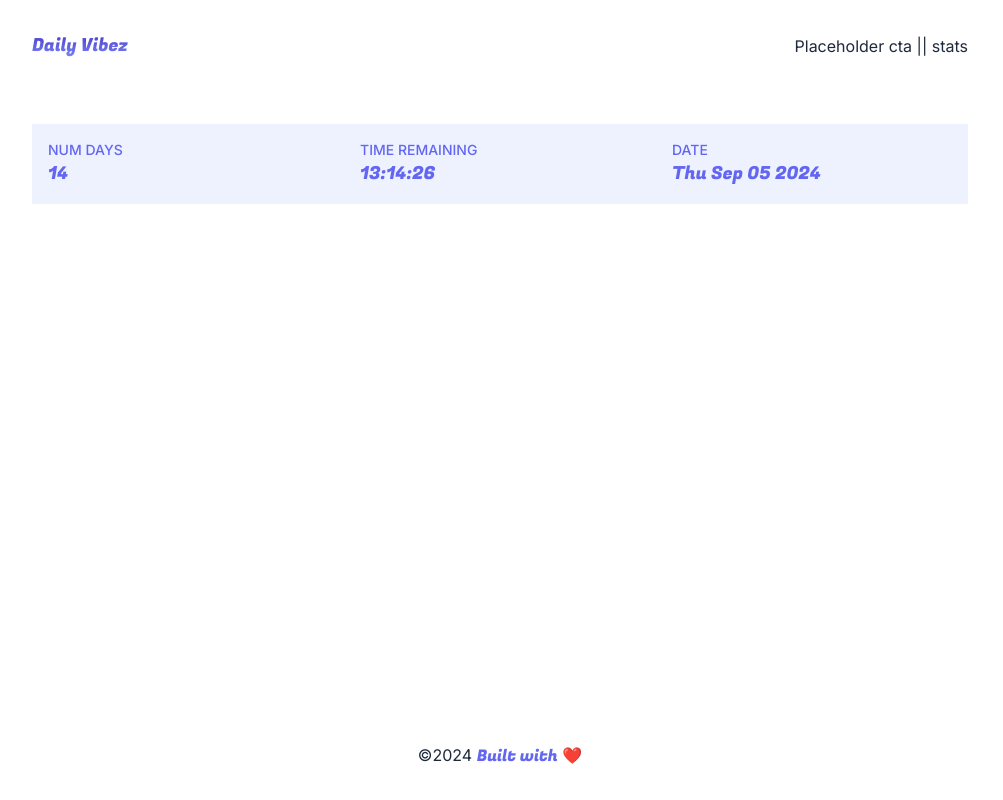
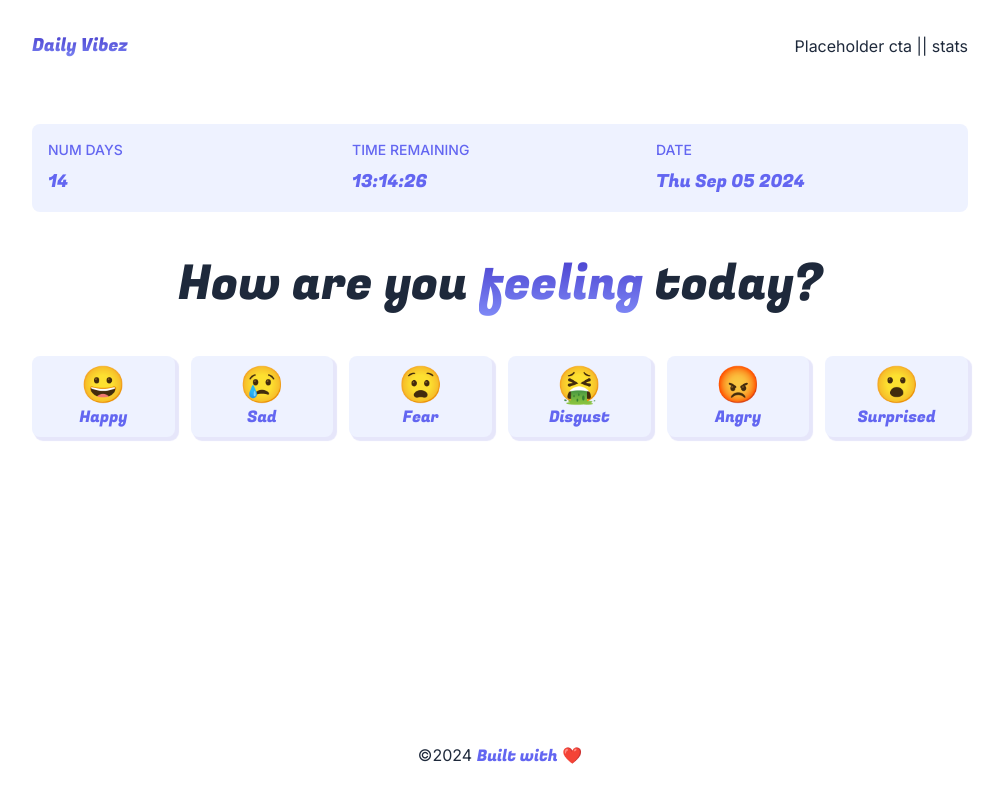
Before and after one commit to Bugs23/DailyVibez, a Next.js app: page /dashboard in a window 1280 px wide. Shown: the whole page, without its empty margins (140-1143 px from the left). Built offline with nearby package versions, Linux system fonts and the light colour scheme.

Commit message:
Built out the dashboard's how are you feeling section with emoji buttons

```diff
--- a/app/components/Dashboard.js
+++ b/app/components/Dashboard.js
@@ -11,15 +11,36 @@ const statuses = {
   date: (new Date()).toDateString()
 }
 
+const moods = {
+  "happy": "😀",
+  "sad": "😢",
+  "fear": "😧",
+  "disgust": "🤮",
+  "angry": "😡",
+  "surprised": "😮"
+
+}
+
   return (
-    <div className='flex flex-col flex-1'>
-      <div className='grid grid-cols-1 sm:grid-cols-3 bg-indigo-50 text-indigo-500'>
+    <div className='flex flex-col flex-1 gap-8 sm:gap-10 md:gap-12'>
+      <div className='p-4 gap-2 grid grid-cols-3 bg-indigo-50 text-indigo-500 rounded-lg'>
         {Object.keys(statuses).map((status, statusIndex) => {
           return (
-            <div key={statusIndex} className='p-4'>
-              <p className='font-medium uppercase text-xs sm:text-sm'>{status.replaceAll("_", " ")}</p>
-              <p className={`text-base sm:text-lg ${fugaz.className}`}>{statuses[status]}</p>
+            <div key={statusIndex} className='flex flex-col gap-1 sm:gap-2'>
+              <p className='font-medium uppercase text-xs sm:text-sm truncate'>{status.replaceAll("_", " ")}</p>
+              <p className={`text-base sm:text-lg truncate ${fugaz.className}`}>{statuses[status]}</p>
             </div>
+          )
+        })}
+      </div>
+      <h4 className={`text-3xl sm:text-4xl md:text-5xl text-center ${fugaz.className}`}>How are you <span className='textGradient'>feeling</span> today?</h4>
+      <div className='grid grid-cols-1 sm:grid-cols-2 md:grid-cols-6 gap-4'>
+        {Object.keys(moods).map((mood, moodIndex) => {
+          return (
+            <button className='p-2 rounded-lg duration-200 bg-indigo-50 hover:bg-indigo-100 purpleShadow' key={moodIndex}>
+              <span className='text-4xl block'>{moods[mood]}</span>
+              <span className={`capitalize text-base text-indigo-500 ${fugaz.className}`}>{mood}</span>
+            </button>
           )
         })}
       </div>
--- a/app/globals.css
+++ b/app/globals.css
@@ -7,3 +7,12 @@
   -webkit-background-clip: text;
   -webkit-text-fill-color: transparent;
 }
+
+.purpleShadow {
+  box-shadow: 3px 3px 1px 1px lavender;
+}
+
+.purpleShadow:hover {
+  transform: translate(3px, 3px);
+  box-shadow: 0px 0px 1px 1px lavender;
+}
```
